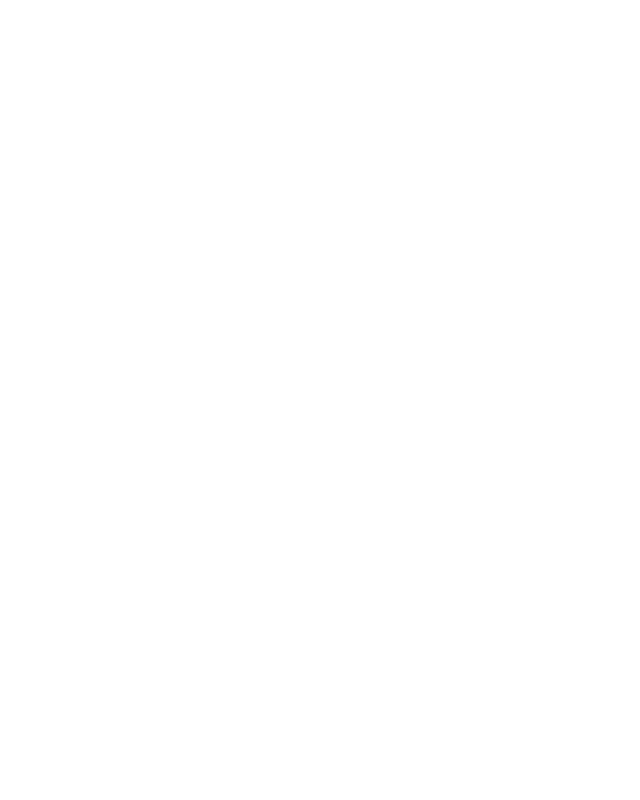
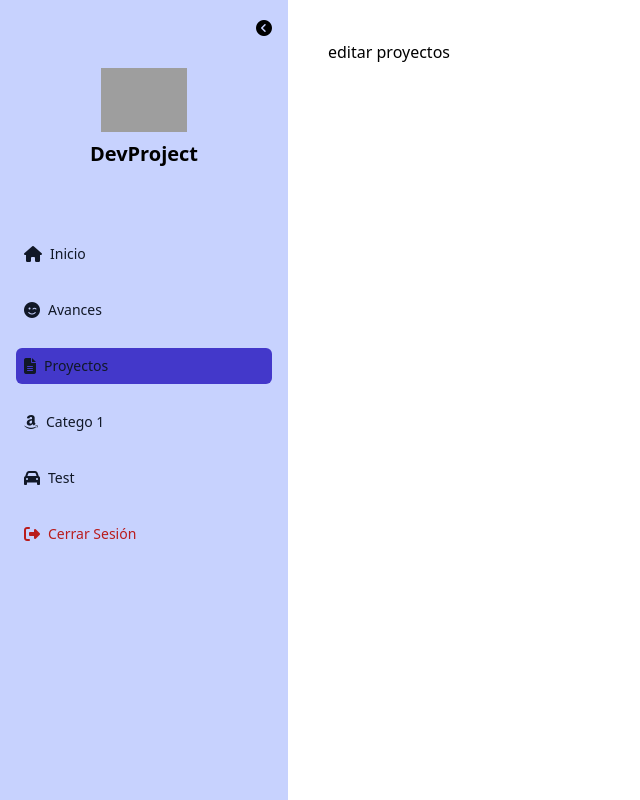
Before and after one commit to Devtambulos/GestionProyectosInvestigacion, a React (Create React App) app: page /proyectos/editar/1 in a window 1280 px wide. Before the commit this address had no page. Shown: the whole page, without its empty margins (0-640 px from the left). Built offline with nearby package versions, Linux system fonts and the light colour scheme; no server answers; grey boxes are pictures that could not be loaded.

Commit message:
añadí ruta para edición de proyectos

```diff
--- a/src/App.jsx
+++ b/src/App.jsx
@@ -26,6 +26,7 @@
 } from "@apollo/client";
 import { setContext } from "@apollo/client/link/context";
 import { AuthContext } from "context/authContext";
+import EditarProyecto from "./pages/proyecto/editarProyecto";
 
 const httpLink = createHttpLink({
   uri: "http://localhost:4000/graphql",
@@ -92,13 +93,12 @@
               <Route path="/" element={<PrivateLayout />}>
                 <Route path="" element={<Index />} />
                 <Route path="usuarios" element={<UsuarioIndex />} />
+                <Route path="/usuarios/editar/:_id" element={<EditarUsuario />} />
+                <Route path="proyectos" element={<IndexProyecto/>} />
                 <Route path="/proyectos/:_id" element={<Proyecto />} />
                 <Route path="/proyectos/crear/" element={<ProyectoNuevo />} />
-                <Route
-                  path="/usuarios/editar/:_id"
-                  element={<EditarUsuario />}
-                />
-                <Route path="proyectos" element={<IndexProyecto/>} />
+                <Route path="/proyectos/editar/:_id" element={<EditarProyecto/>} />
+
                 <Route path="category1" element={<IndexCategory1 />} />
                 <Route path="category1/page1" element={<Category1 />} />
               </Route>
--- a/src/pages/proyecto/Proyecto.jsx
+++ b/src/pages/proyecto/Proyecto.jsx
@@ -1,5 +1,5 @@
 import React, { useEffect } from "react";
-import { useParams } from "react-router-dom";
+import { useParams, Link } from "react-router-dom";
 import { GET_PROYECTO } from 'graphql/proyectos/queries';
 import { useQuery} from '@apollo/client';
 import { toast } from 'react-toastify';
@@ -28,7 +28,14 @@
       NOMBRE: {data.Proyecto.nombre}
       <br/>
       LIDER: {data.Proyecto.lider.nombre}
+      <br/>
+      <Link to={`/proyectos/editar/${data.Proyecto._id}`}>
+                        <i className='fas fa-pen text-green-400 hover:text-green-600 cursor-pointer
+                        p-2 hover:bg-green-100 rounded-full' />
+      </Link>
     </div>
+
+
   );
 };
 
--- /dev/null
+++ b/src/pages/proyecto/editarProyecto.jsx
@@ -0,0 +1,116 @@
+import React, { useEffect } from 'react';
+import { useParams, Link } from 'react-router-dom';
+import { useQuery, useMutation } from '@apollo/client';
+import { GET_USUARIO } from 'graphql/usuarios/queries';
+import Input from 'components/Input';
+import ButtonLoading from 'components/ButtonLoading';
+import useFormData from 'hooks/useFormData';
+import { toast } from 'react-toastify';
+import { EDITAR_USUARIO } from 'graphql/usuarios/mutations';
+import DropDown from 'components/Dropdown';
+import { Enum_EstadoUsuario } from 'utils/enums';
+
+const EditarProyecto = () => {
+    // const { form, formData, updateFormData } = useFormData(null);
+    // const { _id } = useParams();
+
+    // const {
+    //   data: queryData,
+    //   error: queryError,
+    //   loading: queryLoading,
+    // } = useQuery(GET_USUARIO, {
+    //   variables: { _id },
+    // });
+
+    // console.log(queryData);
+
+    // const [editarProyecto, { data: mutationData, loading: mutationLoading, error: mutationError }] =
+    //   useMutation(EDITAR_USUARIO);
+
+    // const submitForm = (e) => {
+    //   e.preventDefault();
+    //   console.log('fd', formData);
+    //   delete formData.rol;
+    //   editarProyecto({
+    //     variables: { _id, ...formData },
+    //   });
+    // };
+
+    // useEffect(() => {
+    //   if (mutationData) {
+    //     toast.success('Usuario modificado correctamente');
+    //   }
+    // }, [mutationData]);
+
+    // useEffect(() => {
+    //   if (mutationError) {
+    //     toast.error('Error modificando el usuario');
+    //   }
+
+    //   if (queryError) {
+    //     toast.error('Error consultando el usuario');
+    //   }
+    // }, [queryError, mutationError]);
+
+    // if (queryLoading) return <div>Cargando....</div>;
+
+    return (
+      <div className='flew flex-col w-full h-full items-center justify-center p-10'>
+          editar proyectos
+        {/* <Link to='/usuarios'>
+          <i className='fas fa-arrow-left text-gray-600 cursor-pointer font-bold text-xl hover:text-gray-900' />
+        </Link>
+        <h1 className='m-4 text-3xl text-gray-800 font-bold text-center'>Editar Usuario</h1>
+        <form
+          onSubmit={submitForm}
+          onChange={updateFormData}
+          ref={form}
+          className='flex flex-col items-center justify-center"'
+        >
+          <Input
+            label='Nombre de la persona:'
+            type='text'
+            name='nombre'
+            defaultValue={queryData.Usuario.nombre}
+            required={true}
+          />
+          <Input
+            label='Apellido de la persona:'
+            type='text'
+            name='apellido'
+            defaultValue={queryData.Usuario.apellido}
+            required={true}
+          />
+          <Input
+            label='Correo de la persona:'
+            type='email'
+            name='correo'
+            defaultValue={queryData.Usuario.correo}
+            required={true}
+          />
+          <Input
+            label='Identificación de la persona:'
+            type='text'
+            name='identificacion'
+            defaultValue={queryData.Usuario.identificacion}
+            required={true}
+          />
+          <DropDown
+            label='Estado de la persona:'
+            name='estado'
+            defaultValue={queryData.Usuario.estado}
+            required={true}
+            options={Enum_EstadoUsuario}
+          />
+          <span>Rol del usuario: {queryData.Usuario.rol}</span>
+          <ButtonLoading
+            disabled={Object.keys(formData).length === 0}
+            loading={mutationLoading}
+            text='Confirmar'
+          />
+        </form> */}
+      </div>
+    );
+  };
+
+  export default EditarProyecto;
```
